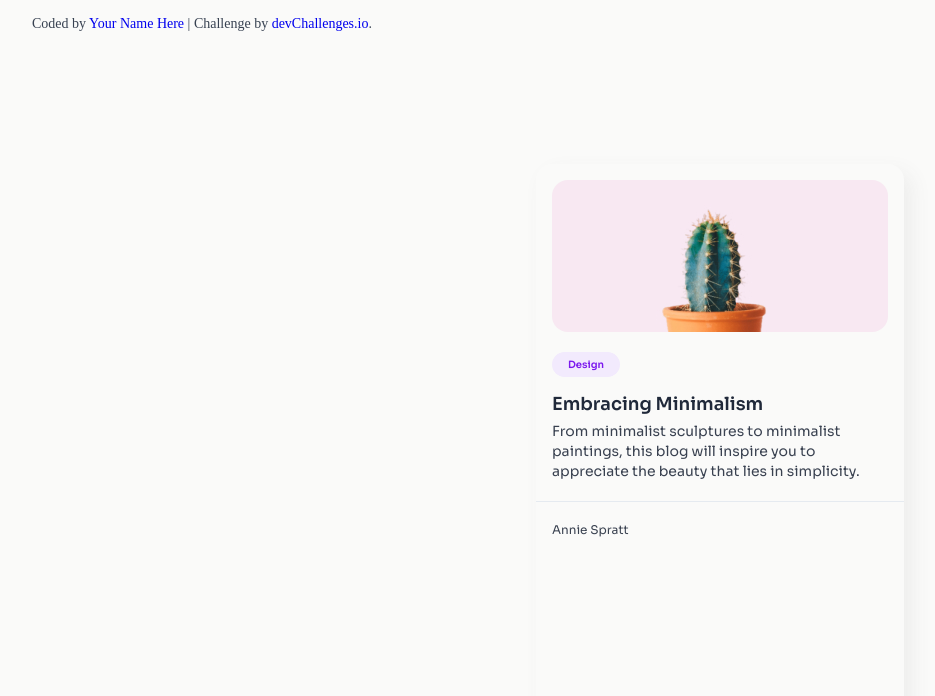
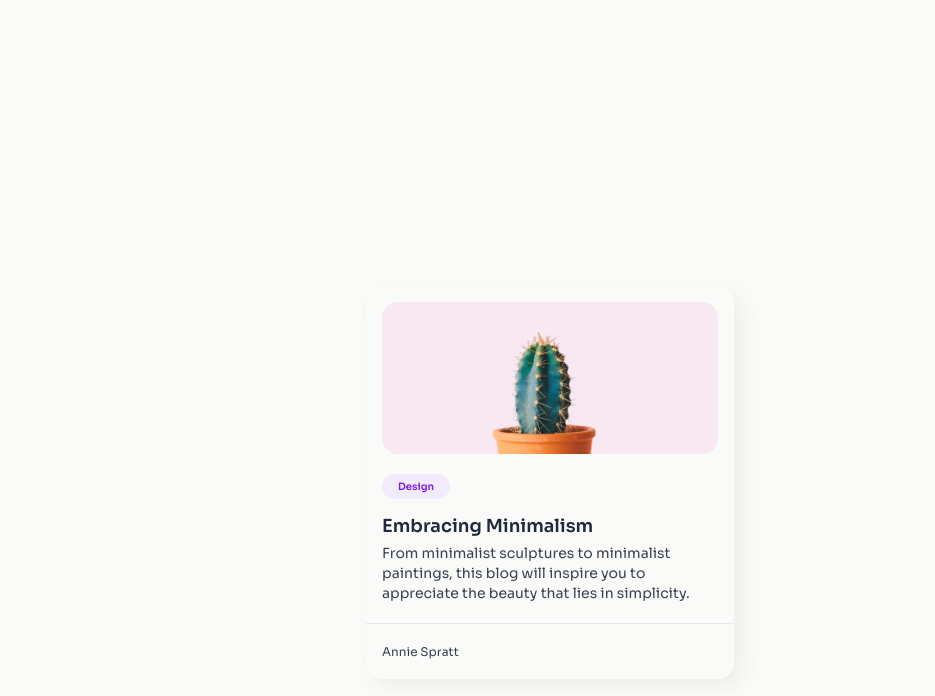
Before and after one commit to Space-Scofield/Minimal-blog-card-starter-master, a plain HTML site: page index.html in a window 1280 px wide. Shown: the whole page, without its empty margins (172-1107 px from the left). Drawn offline with Linux system fonts and the light colour scheme.

Commit message:
prueba 69

```diff
--- a/index.html
+++ b/index.html
@@ -27,6 +27,7 @@
         background-color: #FAFAF9;
         display: flex;
         justify-content: center;
+        align-items: center;
       }
 
       #cardbox {
@@ -36,6 +37,7 @@
         border-color: black;
         width: 368px;
         box-shadow: 8px 8px 20px 0px rgba(85, 85, 85, 0.08);
+
       }
 
       #cardbox #img {
@@ -103,17 +105,6 @@
         margin-left: 16px;
         color: #394150;
       }
-
-      .author-info {
-        font-size: 14px;
-        text-align: center;
-        margin-top: 16px;
-        color: rgb(55, 65, 81);
-      }
-
-      .author-info a {
-        text-decoration: none;
-      }
     </style>
   </head>
   <body>
@@ -124,13 +115,6 @@
   From minimalist sculptures to minimalist paintings, this blog will inspire you to appreciate the beauty that lies in simplicity.
 
   Annie Spratt -->
-
-    <div class="author-info">
-      Coded by <a href="#">Your Name Here</a> | Challenge by
-      <a href="https://www.devchallenges.io?ref=challenge" target="_blank"
-        >devChallenges.io</a
-      >.
-    </div>
     <div id="cardbox">
       <img src="resources/Cactus.jpg" alt="ody es gay" id="img">
       <div id="Design-Box">
```
